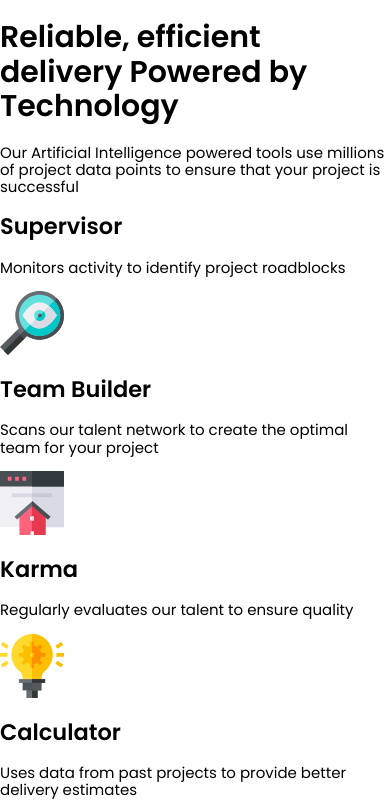
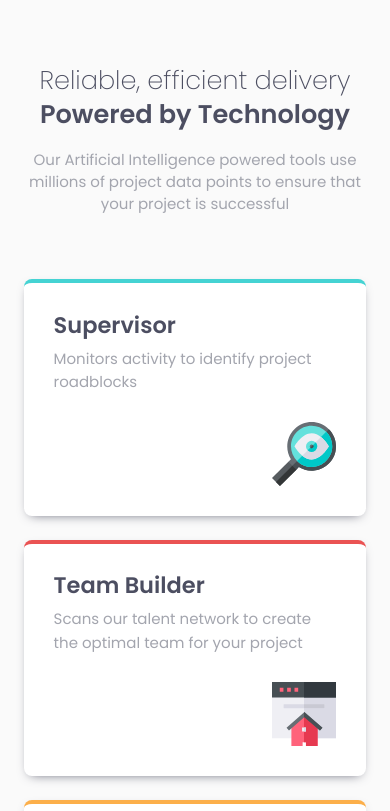
Before and after one commit to Naithcots/card-feature-section, a website built with Vite: page index.html in a window 390 px wide. Shown: the top 811 px of the page. Built offline with nearby package versions, Linux system fonts and the light colour scheme.

Commit message:
Add mobile styles and wrapper

```diff
--- a/index.html
+++ b/index.html
@@ -13,10 +13,12 @@
     <title>Card Feature Section</title>
   </head>
   <body>
+    <div class="wrapper">
       <div class="hero">
         <h1 class="hero__title">
-        Reliable, efficient delivery
-        <span class="hero__title__highlight">Powered by Technology</span>
+          Reliable, efficient delivery<span class="hero__title__highlight"
+            >Powered by Technology</span
+          >
         </h1>
         <p class="hero__description">
           Our Artificial Intelligence powered tools use millions of project data
@@ -24,7 +26,7 @@
         </p>
       </div>
       <div class="cards-grid">
-      <div class="cards-grid__card">
+        <div class="cards-grid__card cards-grid__card--supervisor">
           <h2 class="cards-grid__card__title">Supervisor</h2>
           <p class="cards-grid__card__description">
             Monitors activity to identify project roadblocks
@@ -35,7 +37,7 @@
             class="cards-grid__card__icon"
           />
         </div>
-      <div class="cards-grid__card">
+        <div class="cards-grid__card cards-grid__card--team-builder">
           <h2 class="cards-grid__card__title">Team Builder</h2>
           <p class="cards-grid__card__description">
             Scans our talent network to create the optimal team for your project
@@ -46,7 +48,7 @@
             class="cards-grid__card__icon"
           />
         </div>
-      <div class="cards-grid__card">
+        <div class="cards-grid__card cards-grid__card--karma">
           <h2 class="cards-grid__card__title">Karma</h2>
           <p class="cards-grid__card__description">
             Regularly evaluates our talent to ensure quality
@@ -57,7 +59,7 @@
             class="cards-grid__card__icon"
           />
         </div>
-      <div class="cards-grid__card">
+        <div class="cards-grid__card cards-grid__card--calculator">
           <h2 class="cards-grid__card__title">Calculator</h2>
           <p class="cards-grid__card__description">
             Uses data from past projects to provide better delivery estimates
@@ -69,6 +71,7 @@
           />
         </div>
       </div>
+    </div>
     <script type="module" src="/src/main.ts"></script>
   </body>
 </html>
--- a/src/style.css
+++ b/src/style.css
@@ -12,4 +12,78 @@
 body {
   font-family: "Poppins", sans-serif;
   font-size: 15px;
+  color: var(--veryDarkBlue);
+  background-color: var(--veryLightGray);
 }
+
+.wrapper {
+  margin-inline: 1.5rem;
+}
+
+.hero {
+  margin-block: 4rem;
+  text-align: center;
+}
+
+.hero__title {
+  font-size: 1.6rem;
+  font-weight: 200;
+  line-height: 2.2ch;
+}
+
+.hero__title__highlight {
+  display: block;
+  font-weight: 600;
+}
+
+.hero__description {
+  line-height: 2.35ch;
+  color: var(--grayishBlue);
+}
+
+.cards-grid {
+  margin-bottom: 4rem;
+
+  display: grid;
+  gap: 1.5rem;
+}
+
+.cards-grid__card {
+  padding: 1.85rem;
+  border-radius: 0.5rem;
+
+  background-color: #fff;
+  box-shadow: 0px 4px 12px -6px var(--veryDarkBlue);
+}
+
+.cards-grid__card__title {
+  margin: 0;
+}
+
+.cards-grid__card__description {
+  margin-block: 0.5rem;
+  line-height: 2.5ch;
+  color: var(--grayishBlue);
+}
+
+.cards-grid__card__icon {
+  margin-top: 1.75rem;
+  display: block;
+  margin-left: auto;
+}
+
+.cards-grid__card--supervisor {
+  border-top: 4px solid var(--cyan);
+}
+
+.cards-grid__card--team-builder {
+  border-top: 4px solid var(--red);
+}
+
+.cards-grid__card--karma {
+  border-top: 4px solid var(--orange);
+}
+
+.cards-grid__card--calculator {
+  border-top: 4px solid var(--blue);
+}
```
Lines whose indentation alone changed are shown as unchanged.
